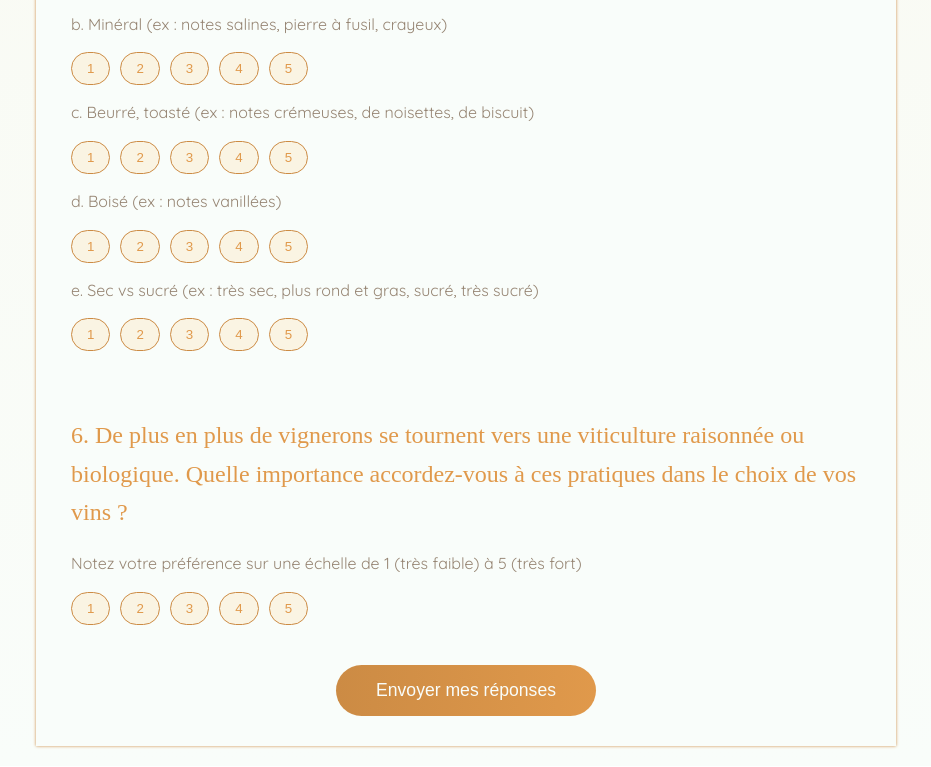
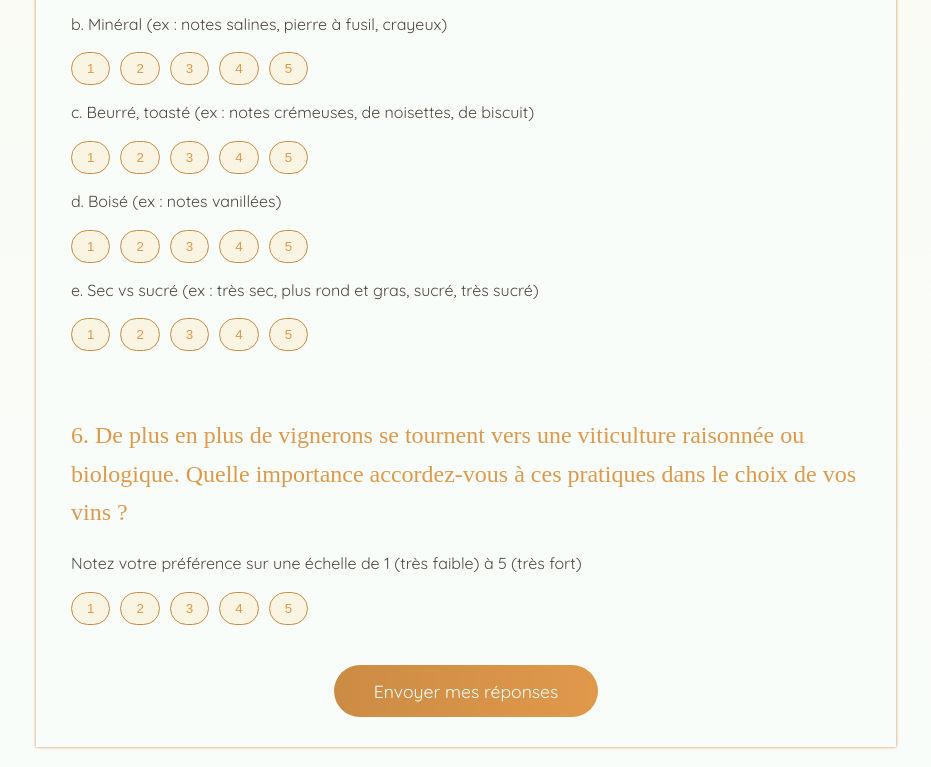
Before and after one commit to tgenaitay/lapartdesamis, a plain HTML site: page public/index.html in a window 1280 px wide. Shown: the part 2452-3219 px from the top of the page, without its empty margins (174-1105 px from the left). Drawn offline with Linux system fonts and the light colour scheme; a web font is replaced by a local one.

Commit message:
adding more contrast

```diff
--- a/public/style.css
+++ b/public/style.css
@@ -13,7 +13,7 @@ Description: Styles for the La Part des Amis questionnaire and results pages.
        --bg: #f9fdfa;
        --text: #e0994b;
        --accent: #CC8B44;
-       --alter: #968573;
+       --alter: #52483e;
        --secondary: #faf4e3;
        --tertiary: #FBFAF4;
        --hover: #654321;
@@ -170,6 +170,7 @@ Description: Styles for the La Part des Amis questionnaire and results pages.
        font-size: 1.1em;
        cursor: pointer;
        transition: transform 0.3s ease;
+       font-family: var(--font-main);
    }
 
    button[type="submit"]:hover {
```
